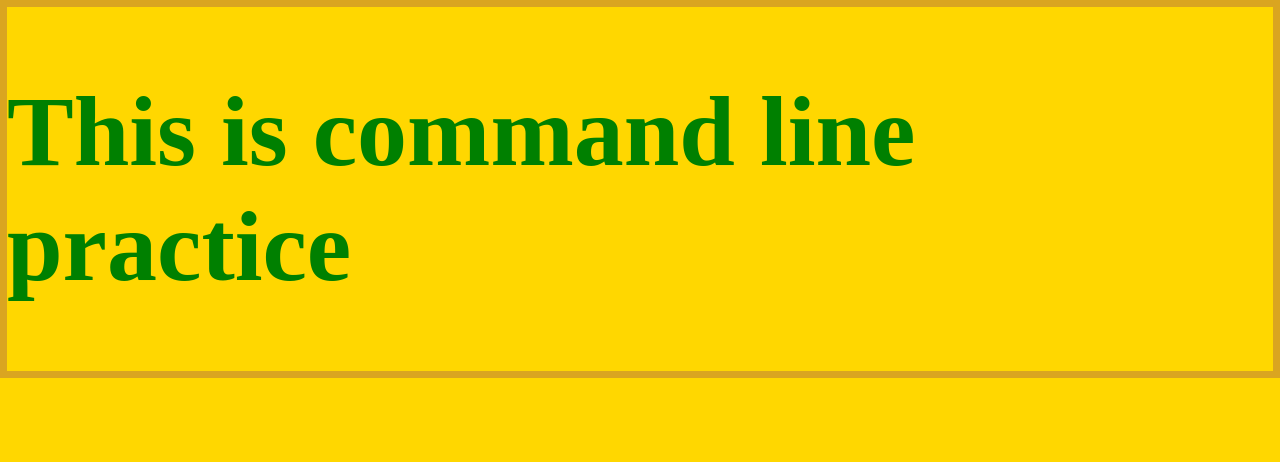
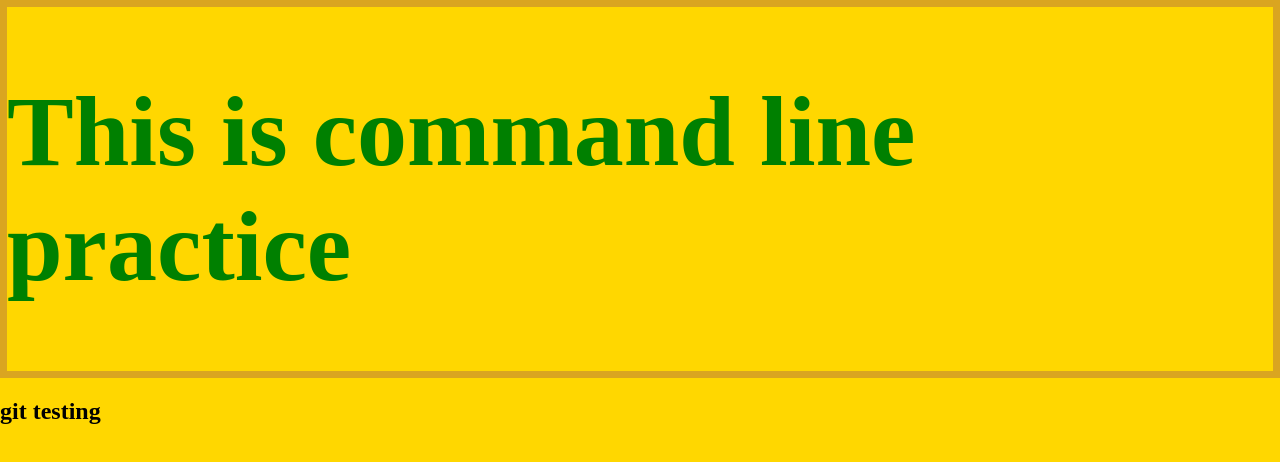
Before and after one commit to sophie1620/git-is-cool, a plain HTML site: page index.html in a window 1280 px wide. Drawn offline with Linux system fonts and the light colour scheme.

Commit message:
added a main element

```diff
--- a/index.html
+++ b/index.html
@@ -14,6 +14,9 @@
     <header>
         <h1>This is command line practice</h1>
     </header>
+    <main>
+        <h2>git testing</h2>
+    </main>
 
 </body>
 
```
